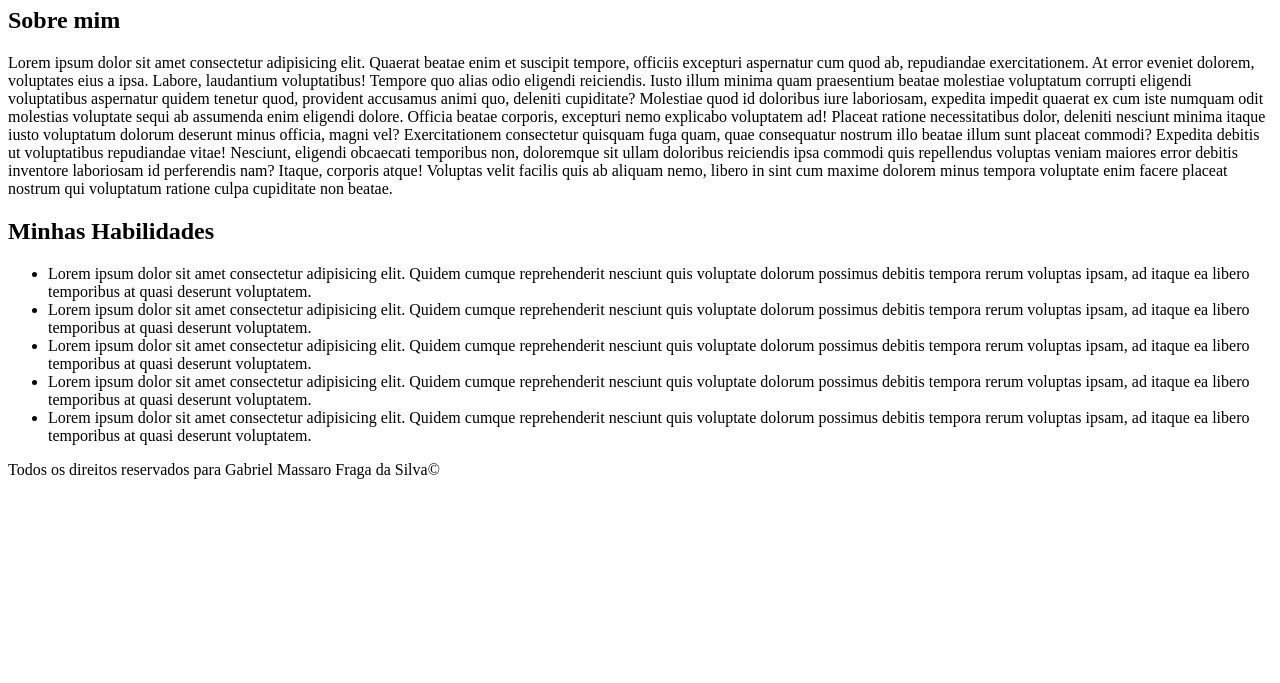
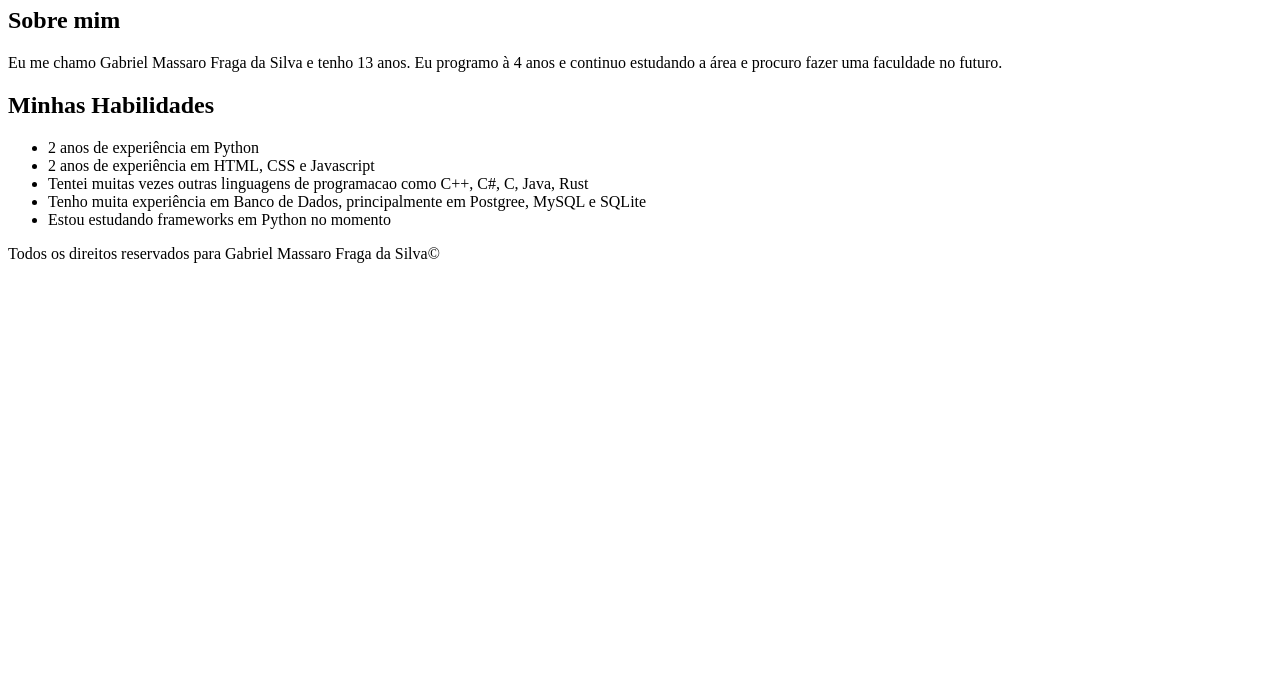
Before and after one commit to alunogmfs2/Projects, a plain HTML site: page Meu_Portifolio/index.html in a window 1280 px wide. Shown: the part 117-800 px from the top of the page. Drawn offline with Linux system fonts and the light colour scheme.

Commit message:
Escrevendo o texto pro meu portifólio

```diff
--- a/Meu_Portifolio/index.html
+++ b/Meu_Portifolio/index.html
@@ -10,8 +10,8 @@
     <header>
         <img src="#" alt="Meu site">
         <nav>
-            <a href="#">Home</a>
-            <a href="#">Historia</a>
+            <a href="/Projetos/Projects/Meu_Portifolio/">Home</a>
+            <a href="#">Sobre</a>
             <a href="#">Conhecimentos</a>
             <a href="#">Projetos</a>
         </nav>
@@ -21,20 +21,15 @@
         <article>
             <h2>Sobre mim</h2>
             <p>
-                Lorem ipsum dolor sit amet consectetur adipisicing elit. Quaerat beatae enim et suscipit tempore, officiis excepturi aspernatur cum quod ab, repudiandae exercitationem. At error eveniet dolorem, voluptates eius a ipsa.
-                Labore, laudantium voluptatibus! Tempore quo alias odio eligendi reiciendis. Iusto illum minima quam praesentium beatae molestiae voluptatum corrupti eligendi voluptatibus aspernatur quidem tenetur quod, provident accusamus animi quo, deleniti cupiditate?
-                Molestiae quod id doloribus iure laboriosam, expedita impedit quaerat ex cum iste numquam odit molestias voluptate sequi ab assumenda enim eligendi dolore. Officia beatae corporis, excepturi nemo explicabo voluptatem ad!
-                Placeat ratione necessitatibus dolor, deleniti nesciunt minima itaque iusto voluptatum dolorum deserunt minus officia, magni vel? Exercitationem consectetur quisquam fuga quam, quae consequatur nostrum illo beatae illum sunt placeat commodi?
-                Expedita debitis ut voluptatibus repudiandae vitae! Nesciunt, eligendi obcaecati temporibus non, doloremque sit ullam doloribus reiciendis ipsa commodi quis repellendus voluptas veniam maiores error debitis inventore laboriosam id perferendis nam?
-                Itaque, corporis atque! Voluptas velit facilis quis ab aliquam nemo, libero in sint cum maxime dolorem minus tempora voluptate enim facere placeat nostrum qui voluptatum ratione culpa cupiditate non beatae.
+                Eu me chamo Gabriel Massaro Fraga da Silva e tenho 13 anos. Eu programo à 4 anos e continuo estudando a área e procuro fazer uma faculdade no futuro.
             </p>
             <h2>Minhas Habilidades</h2>
             <ul>
-                <li>Lorem ipsum dolor sit amet consectetur adipisicing elit. Quidem cumque reprehenderit nesciunt quis voluptate dolorum possimus debitis tempora rerum voluptas ipsam, ad itaque ea libero temporibus at quasi deserunt voluptatem.</li>
-                <li>Lorem ipsum dolor sit amet consectetur adipisicing elit. Quidem cumque reprehenderit nesciunt quis voluptate dolorum possimus debitis tempora rerum voluptas ipsam, ad itaque ea libero temporibus at quasi deserunt voluptatem.</li>
-                <li>Lorem ipsum dolor sit amet consectetur adipisicing elit. Quidem cumque reprehenderit nesciunt quis voluptate dolorum possimus debitis tempora rerum voluptas ipsam, ad itaque ea libero temporibus at quasi deserunt voluptatem.</li>
-                <li>Lorem ipsum dolor sit amet consectetur adipisicing elit. Quidem cumque reprehenderit nesciunt quis voluptate dolorum possimus debitis tempora rerum voluptas ipsam, ad itaque ea libero temporibus at quasi deserunt voluptatem.</li>
-                <li>Lorem ipsum dolor sit amet consectetur adipisicing elit. Quidem cumque reprehenderit nesciunt quis voluptate dolorum possimus debitis tempora rerum voluptas ipsam, ad itaque ea libero temporibus at quasi deserunt voluptatem.</li>
+                <li>2 anos de experiência em Python</li>
+                <li>2 anos de experiência em HTML, CSS e Javascript</li>
+                <li>Tentei muitas vezes outras linguagens de programacao como C++, C#, C, Java, Rust</li>
+                <li>Tenho muita experiência em Banco de Dados, principalmente em Postgree, MySQL e SQLite</li>
+                <li>Estou estudando frameworks em Python no momento</li>
             </ul>
         </article>
     </main>
```
